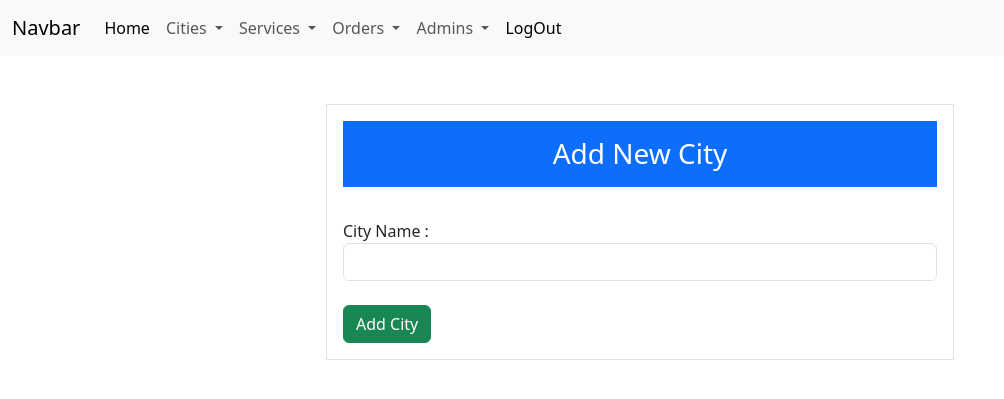
After one commit to Mohamed-Ehab-Teama/Medical-Serve-PHP, a PHP site: page /PHP/admin/cities/add.php in a window 1280 px wide. The commit adds this page. Shown: the top 399 px of the page, without its empty margins (0-1004 px from the left). Run offline with PHP 8.4, Linux system fonts and the light colour scheme; the visitor is signed in with stand-in values (Sample User, id 1).

Commit message:
Add cities & view all cities

```diff
--- /dev/null
+++ b/admin/cities/add.php
@@ -0,0 +1,70 @@
+<?php require '../../config.php'; ?>
+<?php
+require BLA . 'inc/header.php';
+require BL . 'functions/validation.php';
+?>
+
+<?php
+
+    if(isset($_POST['submit']))
+    {
+
+        $city = $_POST['city_name'];
+
+        if(!checkEmpty($city))
+        {
+
+            if(CheckMinuim($city,3))
+            {
+
+                $sql = "INSERT INTO cities (`city_name`) VALUES ('$city')";
+                $success_message = db_insert($sql);
+
+
+            }
+            else
+            {
+                $error_message = "City Name cannot be less than 3 characters";
+            }
+
+        }
+        else
+        {
+            $error_message = "City Name Cannot Be Empty!";
+        }
+
+
+
+
+    require BL . 'functions/messages.php';
+
+    }
+    else
+    {
+        $error_message = "SomeThing Went Wrong !!!!!!!!";
+    }
+
+
+
+
+?>
+
+
+
+
+<div class="col-sm-6 offset-sm-3 border p-3">
+    <h3 class="text-center p-3 bg-primary text-white">Add New City</h3>
+    <form action="<?php echo $_SERVER['PHP_SELF']; ?>" method="post">
+        <br>
+        <div class="form-group">
+            <label for="city">City Name : </label>
+            <input type="text" id="city" name="city_name" class="form-control">
+        </div>
+        <br>
+        <button type="submit" name="submit" class="btn btn-success">Add City</button>
+    </form>
+</div>
+
+
+
+<?php require BLA . 'inc/footer.php'; ?>
--- a/admin/inc/header.php
+++ b/admin/inc/header.php
@@ -33,8 +33,8 @@ if (!isset($_SESSION['admin_name'])) {
                             Cities
                         </a>
                         <ul class="dropdown-menu">
-                            <li><a class="dropdown-item" href="#">Add</a></li>
-                            <li><a class="dropdown-item" href="#">View all</a></li>
+                            <li><a class="dropdown-item" href="<?php echo BURLA . 'cities/add.php'; ?>">Add</a></li>
+                            <li><a class="dropdown-item" href="<?php echo BURLA . 'cities/index.php'; ?>">View all</a></li>
                         </ul>
                     </li>
                     <li class="nav-item dropdown">
--- a/functions/db.php
+++ b/functions/db.php
@@ -8,9 +8,15 @@ $db_name = "medical_serv";
 
 $conn = mysqli_connect($server, $user, $db_pass, $db_name);
 
+
+
+
 if (!$conn) {
     die("Connection Error : " . mysqli_connect_error());
 }
+
+
+
 
 function db_insert($sql)
 {
@@ -38,12 +44,36 @@ function getRow($table, $filed, $value)
 
         $rows = [];
 
-        if(mysqli_num_rows($result) > 0 ){
+        if (mysqli_num_rows($result) > 0) {
 
             $rows = mysqli_fetch_assoc($result);
             return $rows;
         }
-
     }
     return false;
 }
+
+
+// Get Rows From Database:
+function getRows($table)
+{
+    global $conn;
+
+    $sql = "SELECT * FROM `$table` ";
+    $result = mysqli_query($conn, $sql);
+
+    if ($result) {
+
+        $rwos = [];
+
+        if (mysqli_num_rows($result) > 0) {
+
+            while ($row = mysqli_fetch_assoc($result))
+            {
+                $rows[] = $row;
+            }
+        }
+    }
+
+    return $rows;
+}
--- a/functions/validation.php
+++ b/functions/validation.php
@@ -28,3 +28,13 @@ function passCheckLength($value){
     }
     return True;
 }
+
+
+// Check minuim length
+function CheckMinuim($value,$length){
+
+    if( trim( strlen($value) <= $length ) ){
+        return false;
+    }
+    return true;
+}
```
Also changed, not shown: admin/cities/index.php (added, +41 -0 lines).
